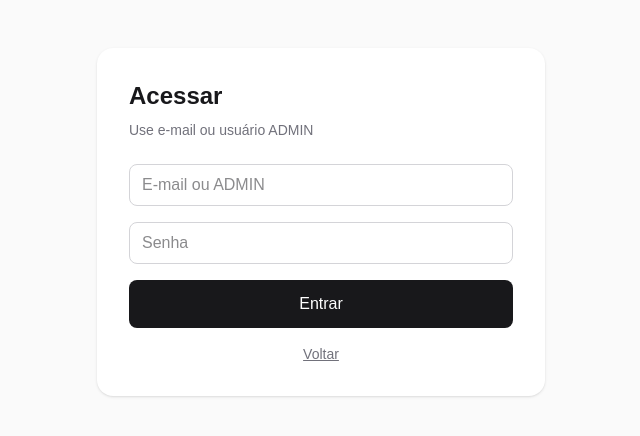
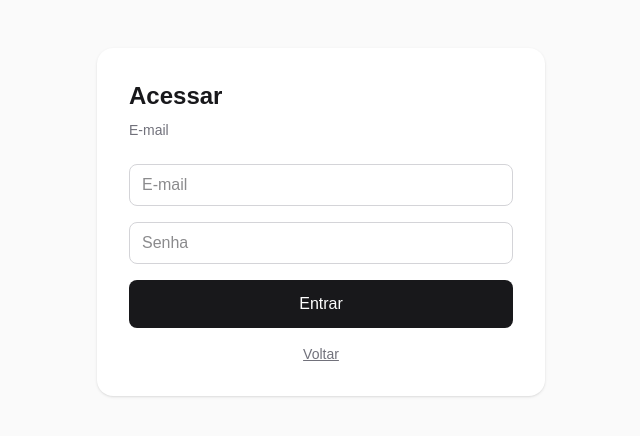
Before and after one commit to ro6rigo/bolao-app, a Next.js app: page /login in a window 1280 px wide. Shown: the top 436 px of the page, without its empty margins (319-959 px from the left). Built offline with nearby package versions, Linux system fonts and the light colour scheme.

Commit message:
feat: version 0.1.9

```diff
--- a/app/(public)/login/page.tsx
+++ b/app/(public)/login/page.tsx
@@ -52,14 +52,14 @@ export default function LoginPage() {
       >
         <h1 className="text-2xl font-semibold text-zinc-900">Acessar</h1>
         <p className="mt-2 text-sm text-zinc-500">
-          Use e-mail ou usuário ADMIN
+          E-mail
         </p>
 
         <div className="mt-6 flex flex-col gap-4">
           <input
             name="login"
             required
-            placeholder="E-mail ou ADMIN"
+            placeholder="E-mail"
             className="rounded-lg border border-zinc-300 px-3 py-2"
           />
           <input
```
